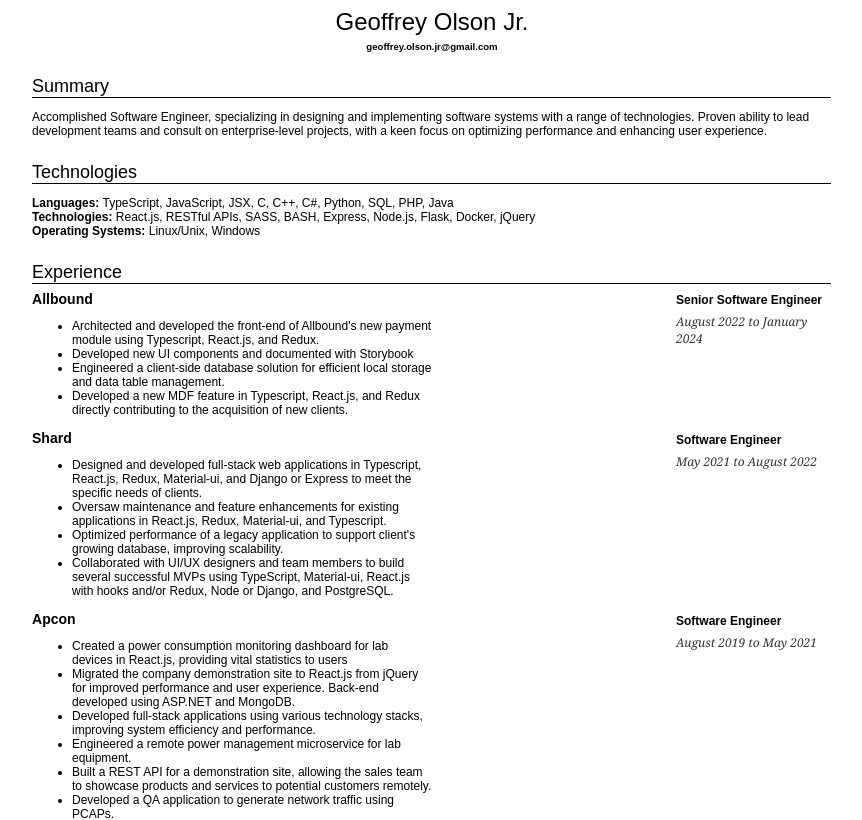
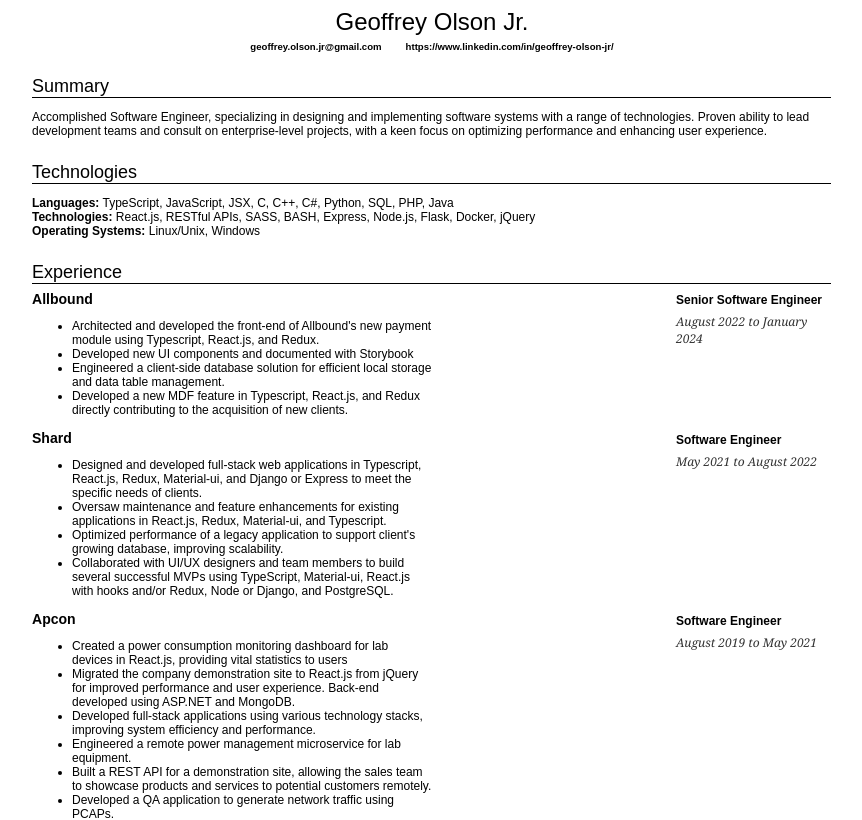
Before and after one commit to geoffolson/resume, a Next.js app: page / in a window 1280 px wide. Shown: the top 820 px of the page, without its empty margins (208-1070 px from the left). Built offline with nearby package versions, Linux system fonts and the light colour scheme.

Commit message:
add linkedin

```diff
--- a/pages/index.tsx
+++ b/pages/index.tsx
@@ -75,7 +75,10 @@
       </Head>
       <div className="resume">
         <h1>Geoffrey Olson Jr.</h1>
-        <div className="email">geoffrey.olson.jr@gmail.com</div>
+        <div className="social-media">
+          <div className="email">geoffrey.olson.jr@gmail.com</div>
+          <div className="email">https://www.linkedin.com/in/geoffrey-olson-jr/</div>
+        </div>
         <h2>Summary</h2>
         <p>
           Accomplished Software Engineer, specializing in designing and implementing software
--- a/styles/globals.css
+++ b/styles/globals.css
@@ -30,6 +30,11 @@
   font-size: 0.8em;
   font-weight: 600;
 }
+.social-media {
+  display: flex;
+  justify-content: center;
+  gap: 2rem;
+}
 em {
   font-family: Georgia, "Times New Roman", Times, serif;
   color: rgb(50, 50, 50);
```
